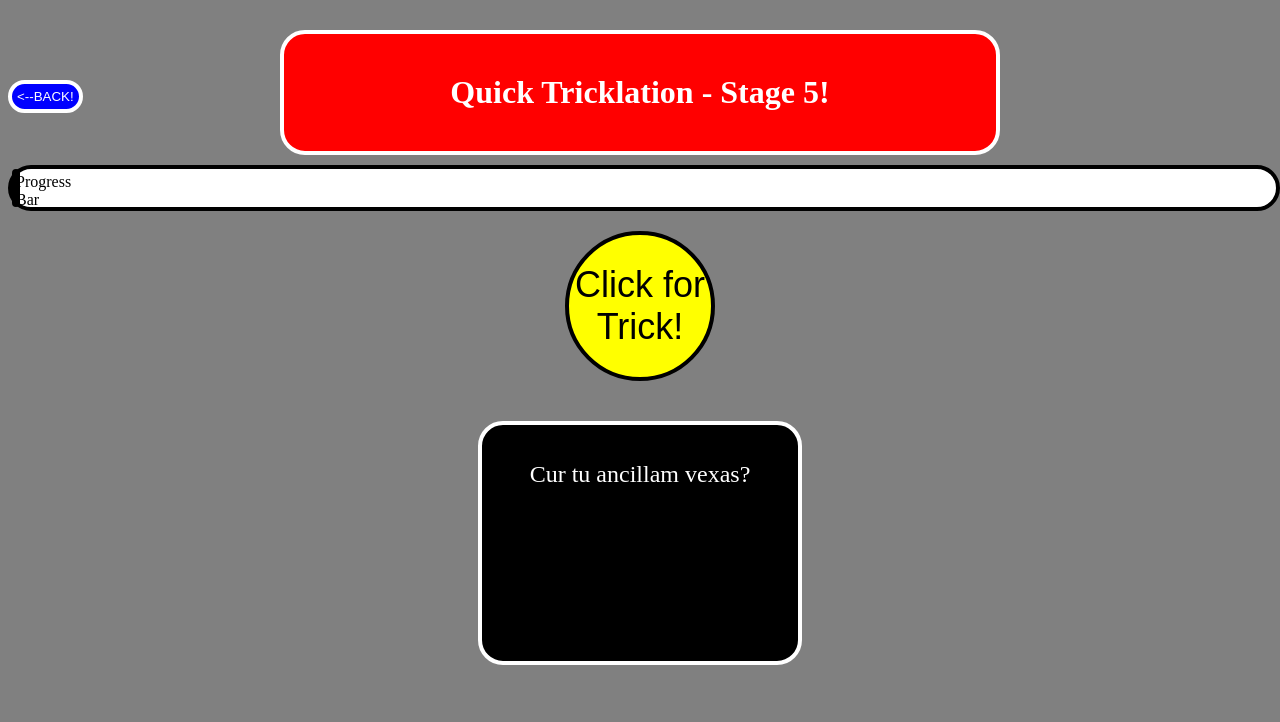
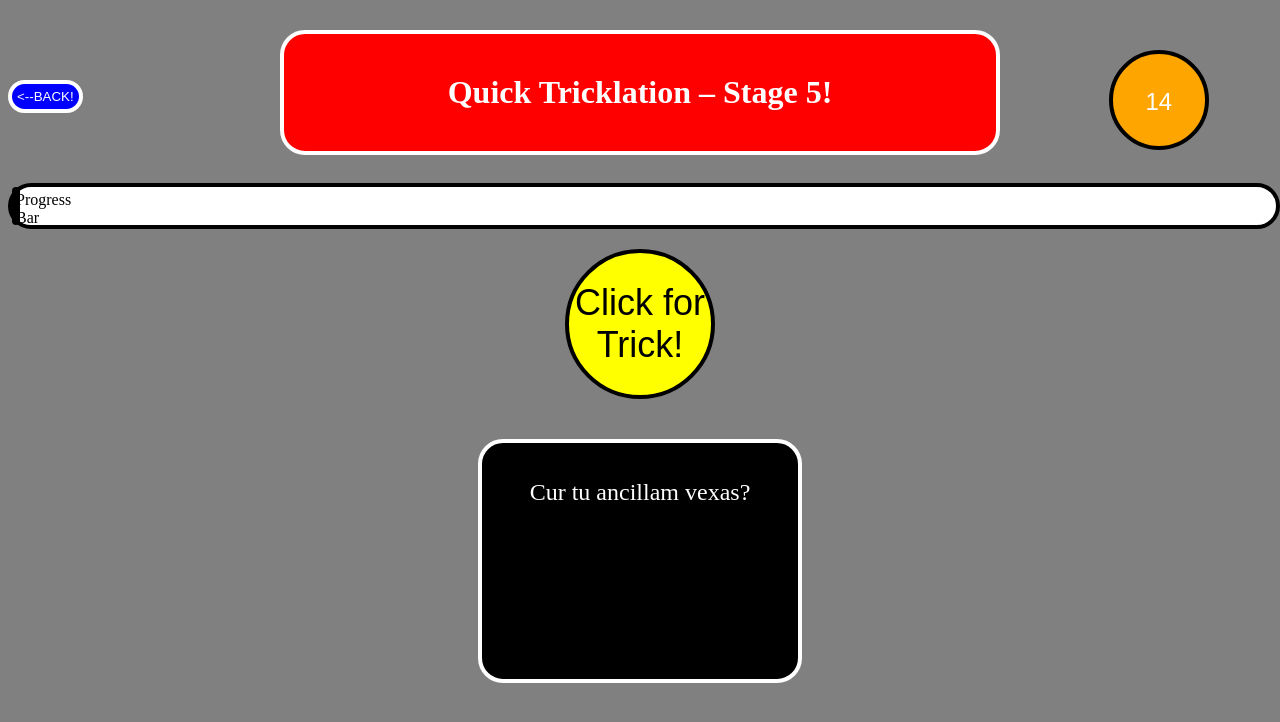
Before and after one commit to ChaseCreative/quickClickStage5, a plain HTML site: page index.html in a window 1280 px wide. Both pictures are taken after a click on the button "Start!". Drawn offline with Linux system fonts and the light colour scheme.

Commit message:
Add files via upload

```diff
--- a/index.html
+++ b/index.html
@@ -21,6 +21,25 @@
   background-color: blue;
   color:white;
 }
+
+#timer{
+  float:right;
+  margin-top:20px;
+  margin-right:5%;
+text-align: center;
+
+  font-size: 150%;
+  width: 100px;
+  height: 100px;
+  border: 4px solid black;
+  border-radius: 75px;
+
+  padding-top: 5px;
+  background-color: orange;
+  color:white;
+
+}
+
 
 .label{
 
@@ -189,10 +208,13 @@ margin-top: 20px;
 
 
 <body class = "body">
-<div >
-  <div><button  id = "backBox"  onclick="restartGame()"><--BACK!</button></div>
-<h1 class="center">Quick Tricklation - Stage 5!</h1>
-</div>
+  <div >
+    <button  id = "backBox"  onclick="restartGame()"><--BACK!</button>
+    <button id = "timer" disabled>Timer</button>
+    <h1 class="center">Quick Tricklation – Stage 5!</h1>
+    <br>
+    </div>
+
 
 <div id="myProgress">
   <div id="myBar">Progress Bar</div>
@@ -213,6 +235,35 @@ margin-top: 20px;
 
 
 <script>
+
+//Timer variables
+//This sets the countdown at 15 sections
+var timeleft = 15;
+var countdown = setInterval(countDownTimer,1000);
+
+function countDownTimer(){
+
+document.getElementById("timer").style.color = "white";
+		document.getElementById("timer").innerHTML = timeleft;
+  		timeleft -= 1;
+  			if(timeleft <= 0)  {
+    			clearInterval(countdown);
+    			document.getElementById("timer").innerHTML = "Time's Up!";
+					document.getElementById("timer").style.color = "black";
+  }
+
+}
+
+//This stops the timer and resets it to 15 seconds
+function stopTimer() {
+
+  clearInterval(countdown);
+  document.getElementById("timer").innerHTML = "Timer";
+timeleft = 15;
+
+}
+
+stopTimer()
 
 /*
 Checklist for adding Progress Bar:
@@ -794,12 +845,13 @@ return this.verb.slice(0,-2) + "is";
 
     //This sets the colors of box 1 for the first game
       document.getElementById("box1").innerHTML = "Start!"
+      document.getElementById("timer").innerHTML = "Timer"
       document.getElementById("box1").style.background = "yellow";
       document.getElementById("box1").style.color = "black";
       document.getElementById("myBar").style.width = "0";
       width = 0;
 
-
+  stopTimer();
     hideDemo();
     hideDemo2();
     hideBox2();
@@ -812,11 +864,25 @@ return this.verb.slice(0,-2) + "is";
   }
 
 
+
   var count = 0;
 
 
   resetSentence();
   unHideProgressBar();
+
+  function hideTimer(){
+  document.getElementById("timer").style.display = "none" ;
+}
+
+function unHideTimer(){
+  document.getElementById("timer").style.display = "block" ;
+}
+
+
+ hideTimer();
+hideBackBox();
+
 
 
   function hideBackBox(){
@@ -932,6 +998,9 @@ var latin = myLatinSentence.subject + " " + myLatinSentence.adverbs + " " + myLa
 }
 
 
+unHideTimer();
+unHideBackBox();
+countdown = setInterval(countDownTimer,1000);
 
 
     hideBox1();
@@ -970,6 +1039,9 @@ if (ranSentenceIndx == 0){
 }
 }
 
+document.getElementById("timer").style.color = "white";
+stopTimer();
+
 
   unHideBox1();
   hideBox2();
```
